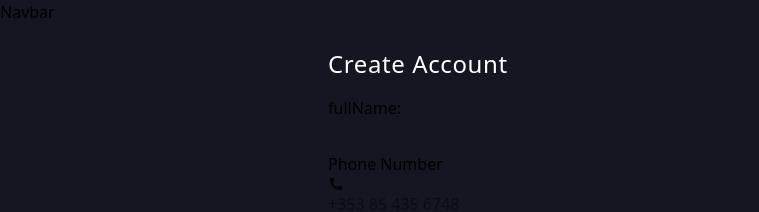
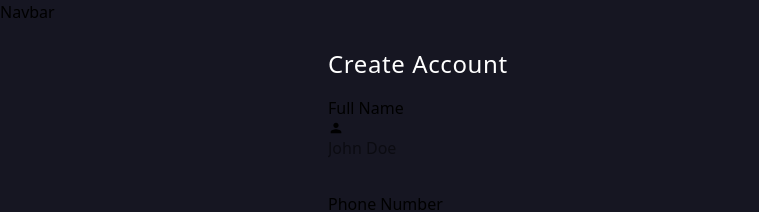
Before and after one commit to jamesmcdonald112/simple-banking-system-full-stack, a React (Vite) app in the folder frontend/: page /create-account in a window 1280 px wide. Shown: the top 212 px of the page, without its empty margins (0-759 px from the left). Built offline with nearby package versions, Linux system fonts and the light colour scheme; no server answers.

Commit message:
Update TextInput to support optional icon and className props

```diff
--- a/frontend/src/components/TextInput.tsx
+++ b/frontend/src/components/TextInput.tsx
@@ -1,27 +1,40 @@
+import type { ReactNode } from 'react';
+
+
 type TextInputProps = {
+  label: string;
   name: string;
   value: string;
- onChange: (e: React.ChangeEvent<HTMLInputElement>) => VoidFunction;
+  onChange: (e: React.ChangeEvent<HTMLInputElement>) => void;
+  icon?: ReactNode;
   className?: string;
+  required?: boolean;
 }
 
 
-export default function TextInput({name, value, onChange, className}: TextInputProps) {
+export default function TextInput({label, name, value, onChange,  icon, className, required}: TextInputProps) {
  return (
-   <div>
+   <div className="flex flex-col">
      <label
        htmlFor={name}
+       className="form-label"
      >
-       {name}:
+       {label}
      </label>
+
+     <div className='form-input-icon-wrapper'>
+        <div className="form-input-icon">{icon}</div>
         <input
             id={name}
             name={name}
             type="text"
             value={value}
             onChange={onChange}
-         className={className}
+            className={`form-input ${className || ""}`}
+            placeholder='John Doe'
+            required={required}
           />
+     </div>
    </div>
  )
 }
```
Lines whose indentation alone changed are shown as unchanged.
